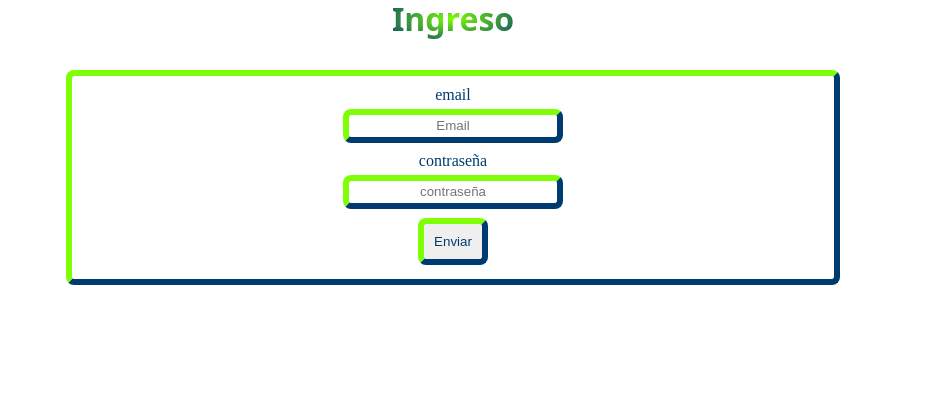
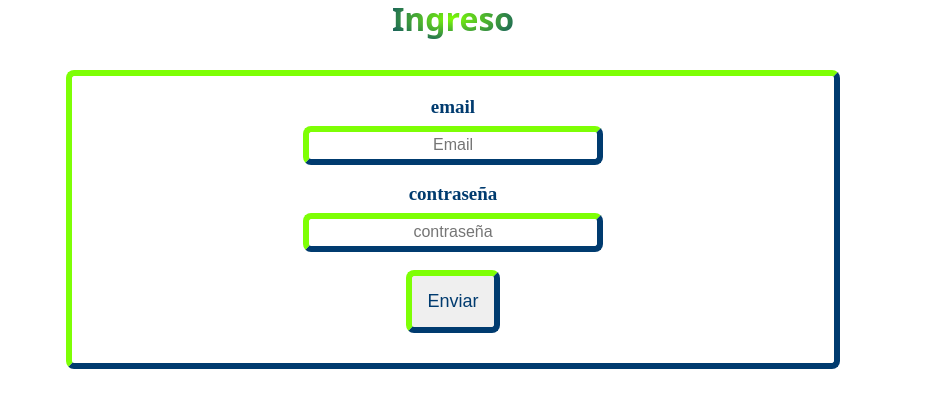
Before and after one commit to Josu98888/frontend-JALConstrucciones, an Angular app: page /login in a window 1280 px wide. Shown: the part 153-572 px from the top of the page, without its empty margins (0-927 px from the left). Built offline with nearby package versions, Linux system fonts and the light colour scheme; no server answers.

Commit message:
Se creó el diseño responsivo en Tablet en la page login

```diff
--- a/src/app/Pages/login/login.component.css
+++ b/src/app/Pages/login/login.component.css
@@ -48,3 +48,26 @@
     color: #003b6f;
   }
 }
+/*  --------------------- Tablet ------------------------------ */
+@media (min-width: 768px) {
+  .login__form {
+    padding: 20px;
+    gap: 10px;
+  }
+  .login__containerInput {
+    width: 300px;
+    gap: 8px;
+  }
+  .login__label {
+    font-size: 19px;
+    font-weight: bold;
+  }
+  .login__input {
+    height: 25px;
+    font-size: 16px;
+  }
+  .login__btn {
+    padding: 15px;
+    font-size: 18px;
+  }
+}
```
